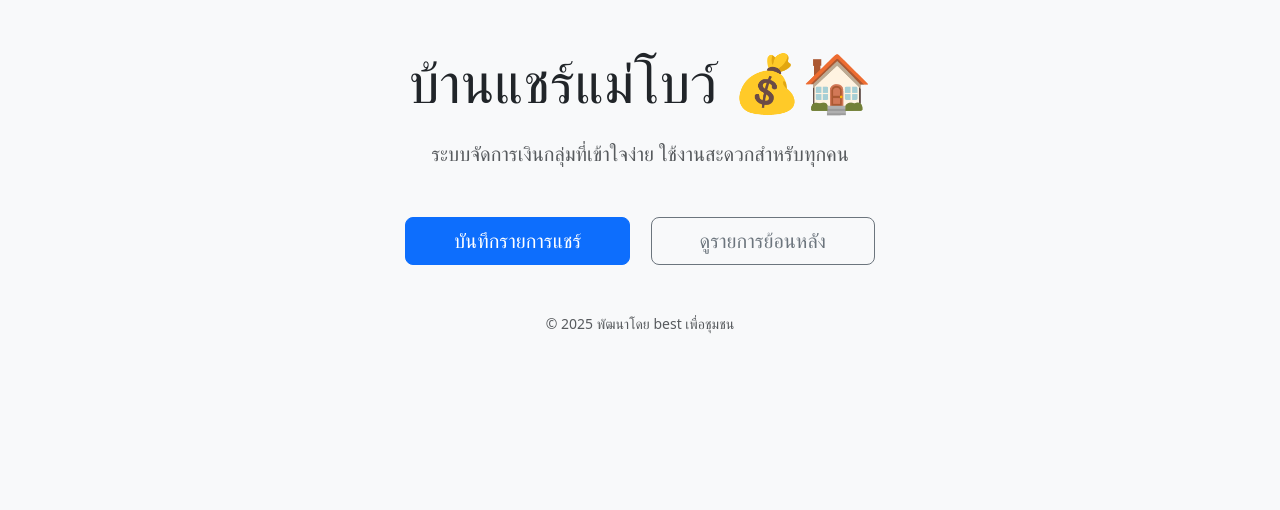
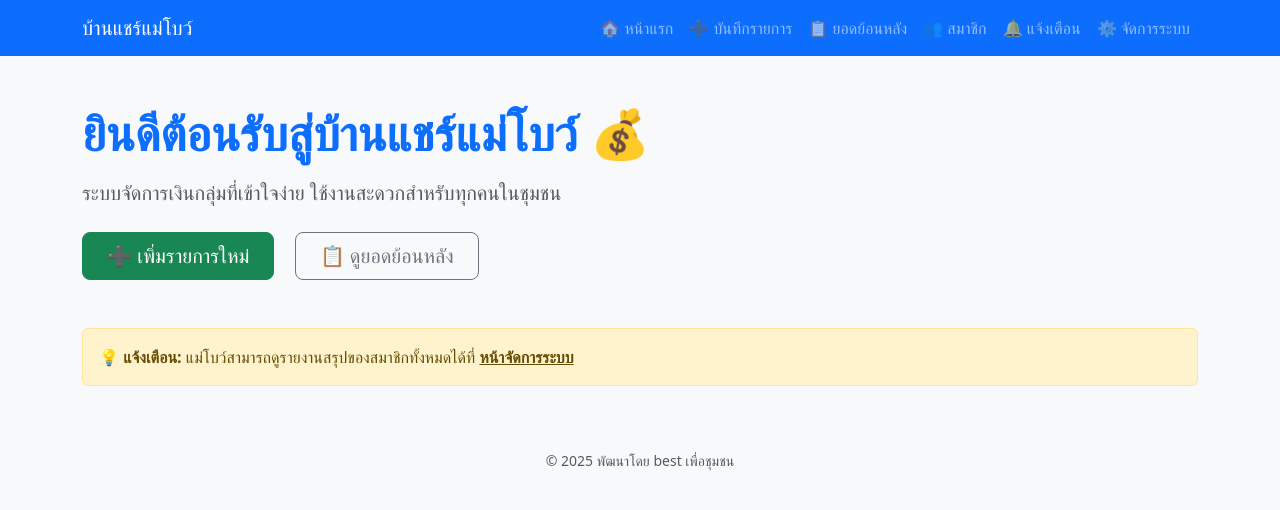
Before and after one commit to cbtbest01/baan-share, a Flask app: page / in a window 1280 px wide. Shown: the top 510 px of the page. Run offline with Flask 3, Linux system fonts and the light colour scheme.

Commit message:
💄 Add full homepage layout with navbar and routing

```diff
--- a/app.py
+++ b/app.py
@@ -3,6 +3,27 @@ from datetime import datetime
 
 app = Flask(__name__)
 
-@app.route('/')
+@app.route("/")
 def home():
-    return render_template('home.html', year=datetime.now().year)
+    return render_template("home.html", year=datetime.now().year)
+
+# พร้อม route อื่น ๆ ในอนาคต
+@app.route("/add")
+def add():
+    return "<h2>ฟอร์มบันทึกรายการ (กำลังพัฒนา)</h2>"
+
+@app.route("/summary")
+def summary():
+    return "<h2>รายการย้อนหลัง (กำลังพัฒนา)</h2>"
+
+@app.route("/members")
+def members():
+    return "<h2>รายชื่อสมาชิก (กำลังพัฒนา)</h2>"
+
+@app.route("/notifications")
+def notifications():
+    return "<h2>แจ้งเตือน (กำลังพัฒนา)</h2>"
+
+@app.route("/admin")
+def admin():
+    return "<h2>จัดการระบบ (สำหรับแม่โบว์)</h2>"
--- /dev/null
+++ b/templates/base.html
@@ -0,0 +1,41 @@
+<!DOCTYPE html>
+<html lang="th">
+<head>
+  <meta charset="UTF-8">
+  <meta name="viewport" content="width=device-width, initial-scale=1">
+  <title>{% block title %}บ้านแชร์แม่โบว์{% endblock %}</title>
+  <link rel="stylesheet" href="https://cdn.jsdelivr.net/npm/bootstrap@5.3.3/dist/css/bootstrap.min.css">
+</head>
+<body class="bg-light">
+  <!-- 🧭 Navbar -->
+  <nav class="navbar navbar-expand-lg navbar-dark bg-primary">
+    <div class="container">
+      <a class="navbar-brand" href="/">บ้านแชร์แม่โบว์</a>
+      <button class="navbar-toggler" type="button" data-bs-toggle="collapse" data-bs-target="#mainNavbar">
+        <span class="navbar-toggler-icon"></span>
+      </button>
+      <div class="collapse navbar-collapse" id="mainNavbar">
+        <ul class="navbar-nav ms-auto">
+          <li class="nav-item"><a class="nav-link" href="/">🏠 หน้าแรก</a></li>
+          <li class="nav-item"><a class="nav-link" href="/add">➕ บันทึกรายการ</a></li>
+          <li class="nav-item"><a class="nav-link" href="/summary">📋 ยอดย้อนหลัง</a></li>
+          <li class="nav-item"><a class="nav-link" href="/members">👥 สมาชิก</a></li>
+          <li class="nav-item"><a class="nav-link" href="/notifications">🔔 แจ้งเตือน</a></li>
+          <li class="nav-item"><a class="nav-link" href="/admin">⚙️ จัดการระบบ</a></li>
+        </ul>
+      </div>
+    </div>
+  </nav>
+
+  <!-- 📦 Content block -->
+  <main class="container py-5">
+    {% block content %}{% endblock %}
+  </main>
+
+  <footer class="text-center text-muted small pb-4">
+    &copy; {{ year }} พัฒนาโดย best เพื่อชุมชน
+  </footer>
+
+  <script src="https://cdn.jsdelivr.net/npm/bootstrap@5.3.3/dist/js/bootstrap.bundle.min.js"></script>
+</body>
+</html>
--- a/templates/home.html
+++ b/templates/home.html
@@ -1,23 +1,17 @@
-<!DOCTYPE html>
-<html lang="th">
-<head>
-  <meta charset="UTF-8">
-  <title>บ้านแชร์แม่โบว์</title>
-  <link rel="stylesheet" href="https://cdn.jsdelivr.net/npm/bootstrap@5.3.3/dist/css/bootstrap.min.css">
-</head>
-<body class="bg-light text-center py-5">
-  <div class="container">
-    <h1 class="display-4 mb-4">บ้านแชร์แม่โบว์ 💰🏠</h1>
-    <p class="lead text-muted">ระบบจัดการเงินกลุ่มที่เข้าใจง่าย ใช้งานสะดวกสำหรับทุกคน</p>
+{% extends "base.html" %}
 
-    <div class="mt-5">
-      <a href="/add" class="btn btn-primary btn-lg px-5">บันทึกรายการแชร์</a>
-      <a href="/summary" class="btn btn-outline-secondary btn-lg px-5 ms-3">ดูรายการย้อนหลัง</a>
-    </div>
+{% block title %}หน้าแรก | บ้านแชร์แม่โบว์{% endblock %}
 
-    <footer class="mt-5 text-muted small">
-      &copy; {{ year }} พัฒนาโดย best เพื่อชุมชน
-    </footer>
+{% block content %}
+  <h1 class="display-5 fw-bold text-primary mb-3">ยินดีต้อนรับสู่บ้านแชร์แม่โบว์ 💰</h1>
+  <p class="lead text-muted">ระบบจัดการเงินกลุ่มที่เข้าใจง่าย ใช้งานสะดวกสำหรับทุกคนในชุมชน</p>
+
+  <div class="mt-4">
+    <a href="/add" class="btn btn-success btn-lg px-4">➕ เพิ่มรายการใหม่</a>
+    <a href="/summary" class="btn btn-outline-secondary btn-lg px-4 ms-3">📋 ดูยอดย้อนหลัง</a>
   </div>
-</body>
-</html>
+
+  <div class="mt-5 alert alert-warning border-1">
+    <strong>💡 แจ้งเตือน:</strong> แม่โบว์สามารถดูรายงานสรุปของสมาชิกทั้งหมดได้ที่ <a href="/admin" class="alert-link">หน้าจัดการระบบ</a>
+  </div>
+{% endblock %}
```
